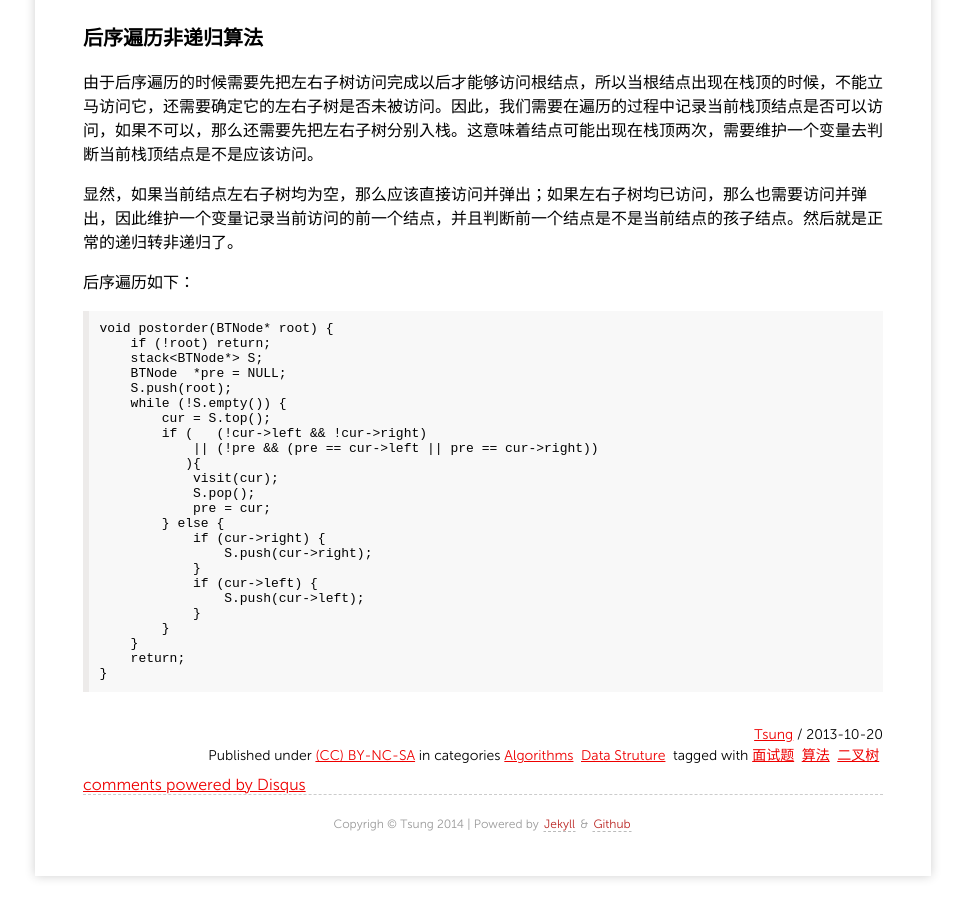
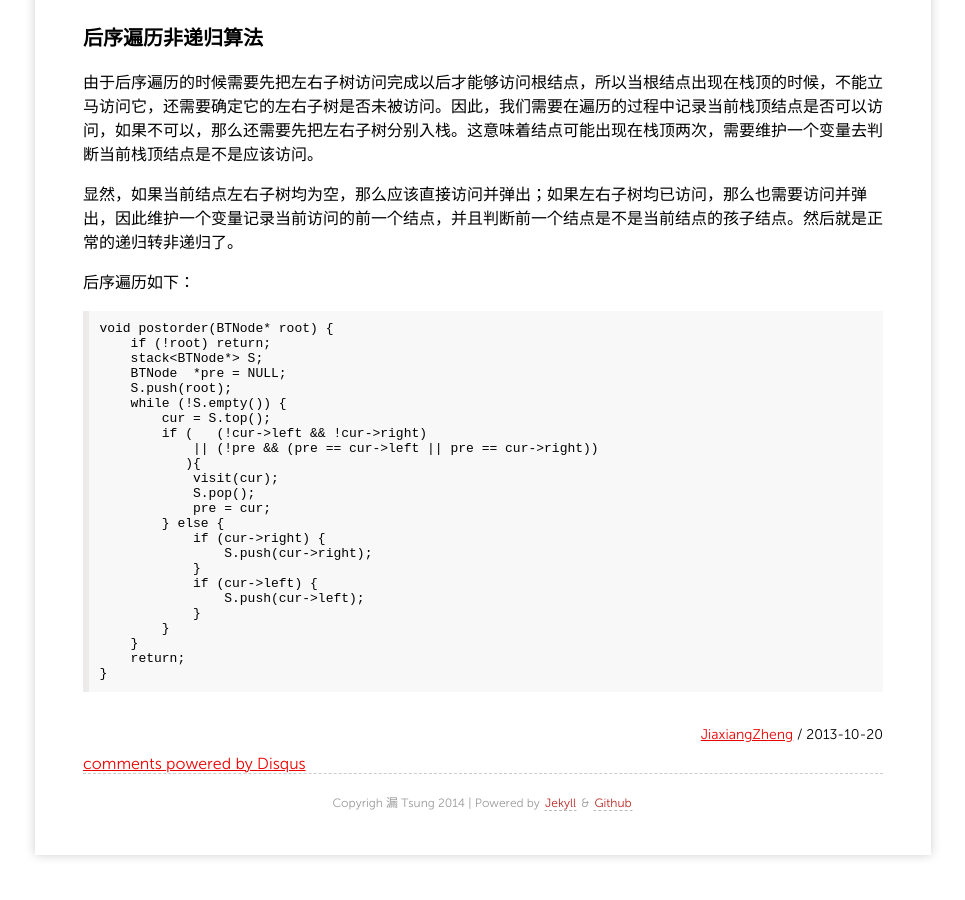
Before and after one commit to JiaxiangZheng/octman, a Jekyll site: the page built from _posts/2013/2013-10-20-note-tree-traverse-nonrecursive.md, in a window 1280 px wide and 900 px high, scrolled down 1490 px. Shown: the whole window, without its empty margins (157-1122 px from the left). Built offline with Jekyll 4.4.1, drawn with Linux system fonts in a browser that asks for light colours; comment, search, counter and statistics services are not loaded; after the commit the page ends 2369 px from its top, so only the background shows below that.

Commit message:
remove the copyright content under each post

```diff
--- a/_config.yml
+++ b/_config.yml
@@ -2,6 +2,6 @@ markdown: kramdown
 baseurl: /
 url: http://octman.com
 permalink: /:year/:month/:title/
-author: Tsung
+author: JiaxiangZheng
 pygments: true
 paginate: 10
--- a/_layouts/default.html
+++ b/_layouts/default.html
@@ -19,12 +19,12 @@
       <div id="main" role="main">
         <header>
         <div class="buttons">
-          <a href="/" class="ss-icon" title="Go to homepage">home</a>
-          <a href="/categories" class="ss-icon" title="Category" >list</a>
-          <a href="/tags" class="ss-icon" title="Tag Cloud" >tags</a>
-          <a href="/guestbook" class="ss-icon" title="Guest Book" >talk</a>
-          <a href="/about" class="ss-icon" title="About" >user</a>
-          <a href="/feed" class="ss-icon" title="Subscribe by RSS" >rss</a>
+          <a href="/" class="ss-icon" title="首页">home</a>
+          <a href="/categories" class="ss-icon" title="分类" >list</a>
+          <a href="/tags" class="ss-icon" title="标签" >tags</a>
+          <a href="/guestbook" class="ss-icon" title="留言" >talk</a>
+          <a href="/about" class="ss-icon" title="关于" >user</a>
+          <a href="/feed" class="ss-icon" title="RSS订阅" >rss</a>
         </div>
         <h1>{{ page.title }}</h1>
         </header>
@@ -35,7 +35,7 @@
       </div>
 
     <footer>
-        <p><small>Copyrigh © Tsung 2014 | Powered by <a href="https://github.com/mojombo/jekyll">Jekyll</a> &amp; <a href="https://github.com/JiaxiangZheng/octman">Github</a></small></p>
+        <p><small>Copyrigh 漏 Tsung 2014 | Powered by <a href="https://github.com/mojombo/jekyll">Jekyll</a> &amp; <a href="https://github.com/JiaxiangZheng/octman">Github</a></small></p>
     </footer>
 
     </div>
--- a/_layouts/post.html
+++ b/_layouts/post.html
@@ -31,25 +31,6 @@ layout: default
   <time datetime="{{ page.date | date:"%Y-%m-%d" }}">{{ page.date | date:"%Y-%m-%d" }}</time>
 </span>
 <br />
-<span class="license">
-  Published under <a rel="license" href="http://creativecommons.org/licenses/by-nc-sa/3.0/">(CC) BY-NC-SA</a>
-</span>
-{% if page.categories %}
-<span class="categories">
-  in categories
-  {% for cat in page.categories %}
-  <a href="/categories/#{{ cat }}" title="{{ cat }}">{{ cat }}</a>&nbsp;
-  {% endfor %}
-</span>
-{% endif %}
-{% if page.tags %}
-<span class="tags">
-  tagged with
-  {% for tag in page.tags %}
-  <a href="/tags/#{{ tag }}" title="{{ tag }}">{{ tag }}</a>&nbsp;
-  {% endfor %}
-</span>
-{% endif %}
 </section>
 {% include comments.md %}
 <script type="text/javascript">
```
